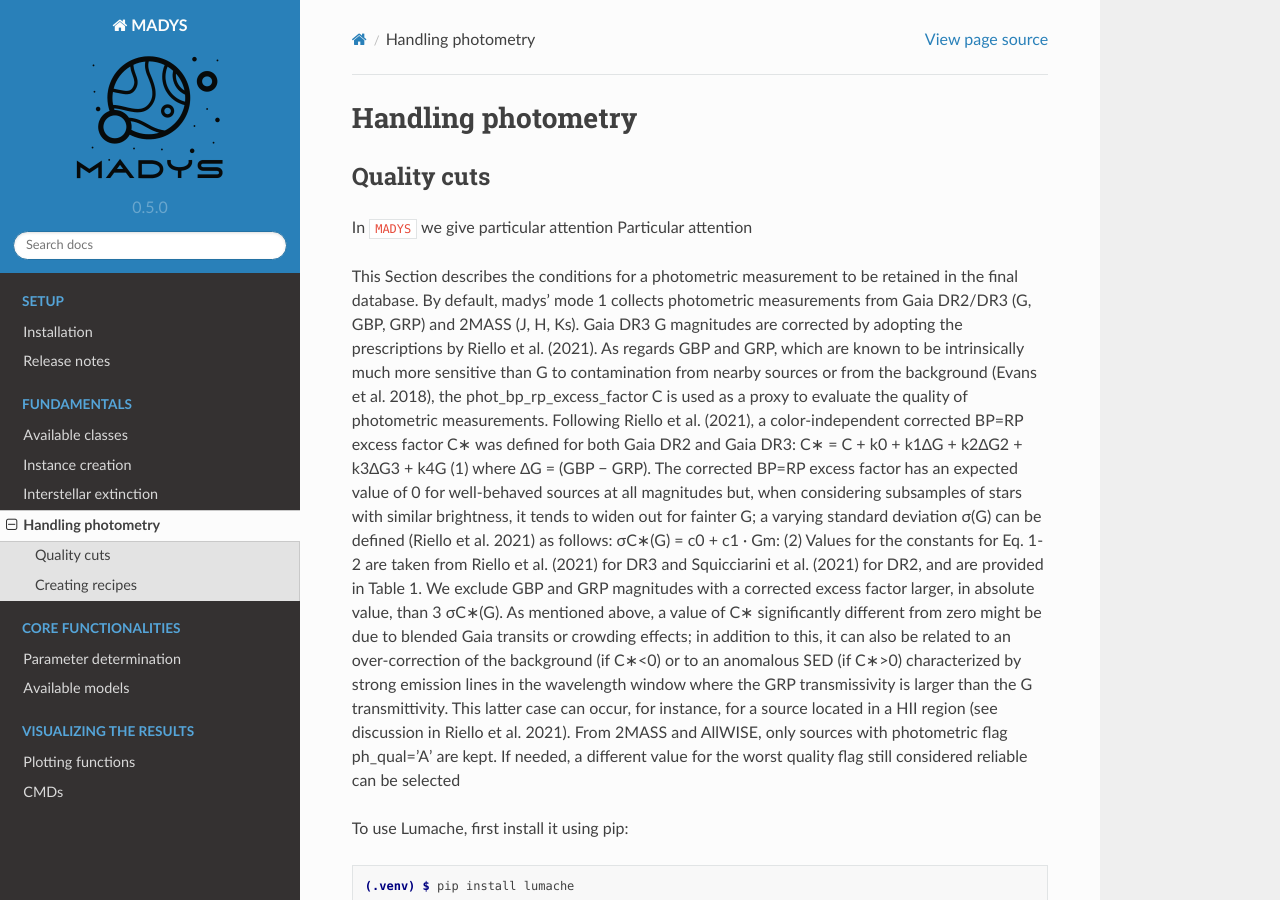
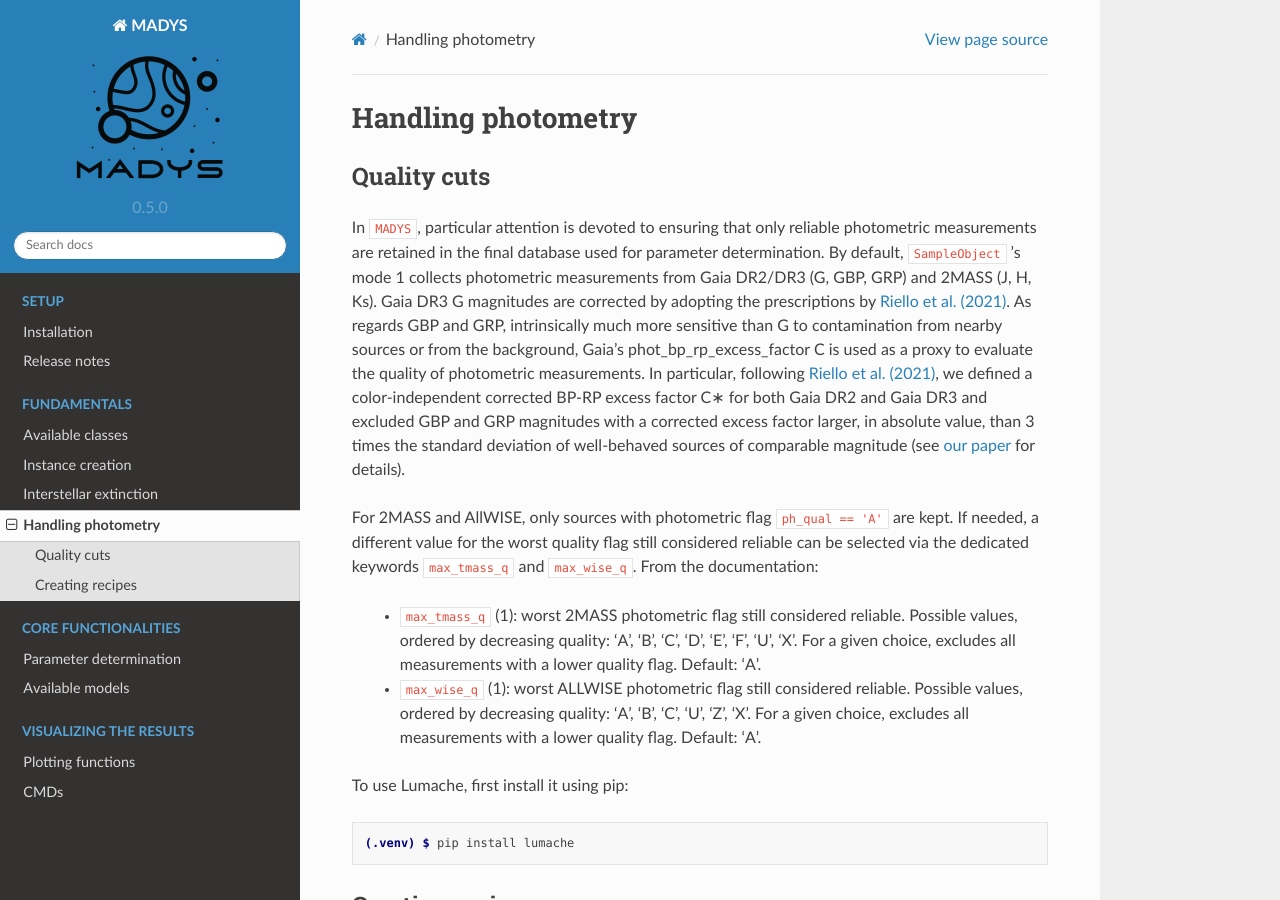
Before and after one commit to vsquicciarini/madys, a Sphinx documentation site: the page built from docs/source/photometric_quality.rst, in a window 1280 px wide and 900 px high. Built offline with Sphinx 7.4.7 and the Read the Docs theme 2.0.0, drawn with Linux system fonts in a browser that asks for light colours.

Commit message:
Update photometric_quality.rst

```diff
--- a/docs/source/photometric_quality.rst
+++ b/docs/source/photometric_quality.rst
@@ -4,40 +4,14 @@ Handling photometry
 Quality cuts
 ------------
 
-In ``MADYS`` we give particular attention Particular attention
+In ``MADYS``, particular attention is devoted to ensuring that only reliable photometric measurements are retained in the final database used for parameter determination. By default, ``SampleObject`` ’s mode 1 collects photometric measurements from Gaia DR2/DR3 (G, GBP, GRP) and 2MASS (J, H, Ks). Gaia DR3 G magnitudes are corrected by adopting the prescriptions by `Riello et al. (2021) <https://ui.adsabs.harvard.edu/abs/2021A%26A...649A...3R/abstract>`_. As regards GBP and GRP, intrinsically much more sensitive than G to contamination from nearby sources or from the background, Gaia's phot_bp_rp_excess_factor C is used as a proxy to evaluate the quality of photometric measurements. In particular, following `Riello et al. (2021) <https://ui.adsabs.harvard.edu/abs/2021A%26A...649A...3R/abstract>`_, we defined a color-independent corrected BP-RP excess factor C∗ for both Gaia DR2 and Gaia DR3 and excluded GBP and GRP magnitudes with a corrected excess factor larger, in absolute value, than 3 times the standard deviation of well-behaved sources of comparable magnitude (see `our paper <https://ui.adsabs.harvard.edu/abs/2022A%26A...666A..15S/abstract>`_ for details).
 
+For 2MASS and AllWISE, only sources with photometric flag ``ph_qual == 'A'`` are kept. If needed, a different value for the worst quality flag still considered reliable can be selected via the dedicated keywords ``max_tmass_q`` and ``max_wise_q``. From the documentation:
 
-This Section describes the conditions for a photometric measurement to be retained in the final database. By default, madys’
-mode 1 collects photometric measurements from Gaia DR2/DR3
-(G, GBP, GRP) and 2MASS (J, H, Ks). Gaia DR3 G magnitudes are corrected by adopting the prescriptions by Riello et al.
-(2021). As regards GBP and GRP, which are known to be intrinsically much more sensitive than G to contamination from
-nearby sources or from the background (Evans et al. 2018), the
-phot_bp_rp_excess_factor C is used as a proxy to evaluate the
-quality of photometric measurements. Following Riello et al.
-(2021), a color-independent corrected BP=RP excess factor C∗
-was defined for both Gaia DR2 and Gaia DR3:
-C∗ = C + k0 + k1∆G + k2∆G2 + k3∆G3 + k4G (1)
-where ∆G = (GBP − GRP).
-The corrected BP=RP excess factor has an expected value
-of 0 for well-behaved sources at all magnitudes but, when considering subsamples of stars with similar brightness, it tends to
-widen out for fainter G; a varying standard deviation σ(G) can
-be defined (Riello et al. 2021) as follows:
-σC∗(G) = c0 + c1 · Gm: (2)
-Values for the constants for Eq. 1- 2 are taken from Riello et al.
-(2021) for DR3 and Squicciarini et al. (2021) for DR2, and are
-provided in Table 1.
-We exclude GBP and GRP magnitudes with a corrected excess
-factor larger, in absolute value, than 3 σC∗(G). As mentioned
-above, a value of C∗ significantly different from zero might be
-due to blended Gaia transits or crowding effects; in addition to
-this, it can also be related to an over-correction of the background (if C∗<0) or to an anomalous SED (if C∗>0) characterized by strong emission lines in the wavelength window where
-the GRP transmissivity is larger than the G transmittivity. This
-latter case can occur, for instance, for a source located in a HII
-region (see discussion in Riello et al. 2021).
-From 2MASS and AllWISE, only sources with photometric
-flag ph_qual=’A’ are kept. If needed, a different value for the
-worst quality flag still considered reliable can be selected
+   .. container:: myclass
 
+      * ``max_tmass_q`` (1): worst 2MASS photometric flag still considered reliable. Possible values, ordered by decreasing quality: 'A', 'B', 'C', 'D', 'E', 'F', 'U', 'X'. For a given choice, excludes all measurements with a lower quality flag. Default: 'A'.
+      * ``max_wise_q`` (1): worst ALLWISE photometric flag still considered reliable. Possible values, ordered by decreasing quality: 'A', 'B', 'C', 'U', 'Z', 'X'. For a given choice, excludes all measurements with a lower quality flag. Default: 'A'.
 
 
 
```
